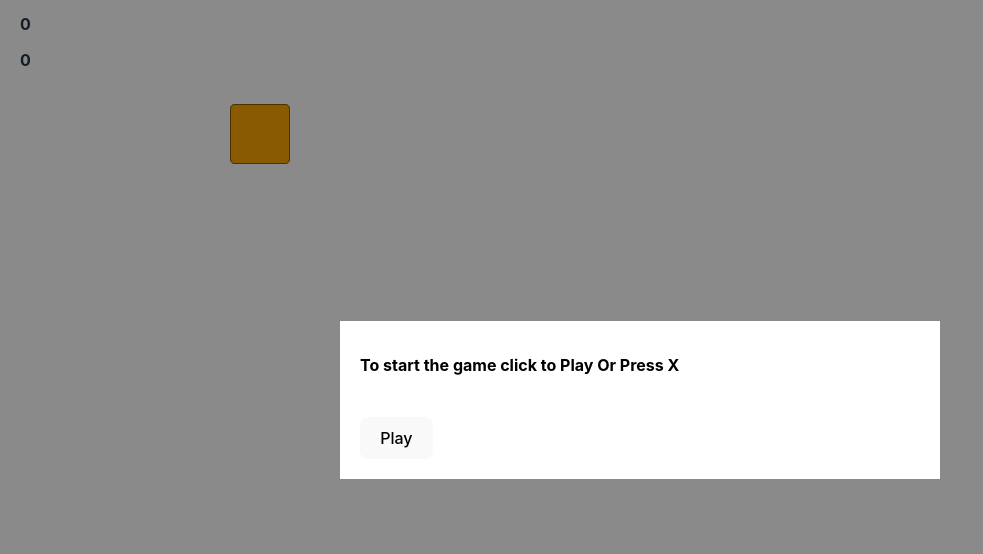
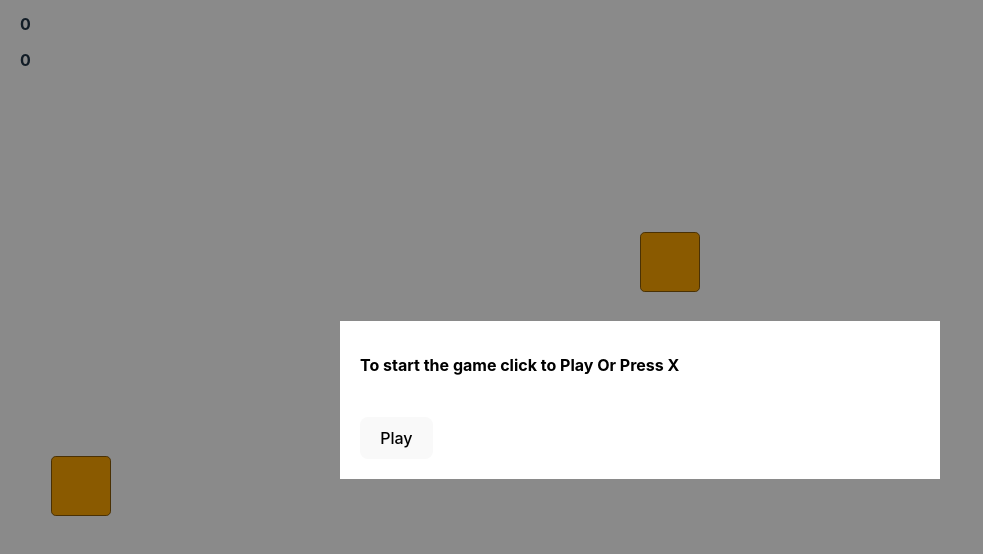
Before and after one commit to Muhammadrizo14/AimLabReact, a React (Vite) app: page /playgraund in a window 1280 px wide. Shown: the top 554 px of the page, without its empty margins (0-983 px from the left). Built offline with nearby package versions, Linux system fonts and the light colour scheme; no server answers.

Commit message:
add redux

```diff
--- a/package.json
+++ b/package.json
@@ -10,10 +10,12 @@
     "preview": "vite preview"
   },
   "dependencies": {
+    "@reduxjs/toolkit": "^2.1.0",
     "localforage": "^1.10.0",
     "match-sorter": "^6.3.2",
     "react": "^18.2.0",
     "react-dom": "^18.2.0",
+    "react-redux": "^9.1.0",
     "react-router-dom": "^6.21.2",
     "sort-by": "^1.2.0",
     "styled-components": "^6.1.8",
--- a/src/Components/Target/index.tsx
+++ b/src/Components/Target/index.tsx
@@ -1,8 +1,8 @@
 import styles from './style.module.scss'
-import { useState } from 'react';
+import {useState} from 'react';
 import KilledSound from '../../assets/saunds/killed.mp3'
 import useSound from 'use-sound';
-import styled, { keyframes } from 'styled-components';
+import styled, {keyframes} from 'styled-components';
 
 
 interface TargetProps {
@@ -13,20 +13,20 @@ interface TargetProps {
 
 const Target = styled("div")<TargetProps>((props) => ({
   // "@keyframes movement": {
-    //     "0%": {
-    //         left: props.left || "",
-    //         top: props.top || "0px",
-    //     },
-
-    //     "50%": {
-    //         left: `${parseFloat(props?.left) + 4}%` || "",
-    //         top: props.top || "0px",
-    //     },
-
-    //     "100%": {
-    //         left: props.left || "",
-    //         top: props.top || "0px",
-    //     },
+  //   "0%": {
+  //     left: props.left || "",
+  //     top: props.top || "0px",
+  //   },
+  //
+  //   "50%": {
+  //     left: `${parseFloat(props?.left) + 4}%` || "",
+  //     top: props.top || "0px",
+  //   },
+  //
+  //   "100%": {
+  //     left: props.left || "",
+  //     top: props.top || "0px",
+  //   },
   // },
   left: `${parseFloat(props?.left) + 4}%`,
   top: props.top,
@@ -42,8 +42,8 @@ const Target = styled("div")<TargetProps>((props) => ({
 
 
 function index(props: any) {
-    const { targetKilled } = props
-    const [position, setPosition] = useState<string[]>(['13%', '14%'])
+  const {targetKilled} = props
+  const [position, setPosition] = useState<string[]>([`${Math.floor(Math.random() * 90).toString()}%`, `${Math.floor(Math.random() * 90).toString()}%`])
   const [play] = useSound(KilledSound)
   const [movement, setMovement] = useState(true)
 
@@ -56,13 +56,11 @@ function index(props: any) {
   }
 
   return (
-        <div className={styles.targetWrapp}>
     <Target
       left={position[1]}
       top={`${parseFloat(position[0])}%`}
       onClick={() => changePosition()}
     />
-        </div>
   );
 }
 
--- a/src/Components/Target/style.module.scss
+++ b/src/Components/Target/style.module.scss
@@ -6,6 +6,7 @@
     left: 0;
     right: 0;
     bottom: 0;
+
 
     .target {
         width: 60px;
@@ -18,3 +19,10 @@
         top: 10%;
     }
 }
+
+
+@keyframes movement {
+  0% {
+    left:0;
+  }
+}
--- a/src/Components/Timer/index.tsx
+++ b/src/Components/Timer/index.tsx
@@ -1,5 +1,6 @@
 import { useEffect, useState } from 'react';
 import styles from './style.module.scss'
+import {useSelector} from "react-redux";
 
 
 interface IProps {
@@ -8,7 +9,7 @@ interface IProps {
 
 
 const index: React.FC<IProps> = ({ checkResults }) => {
-    const [timer, setTimer] = useState<number>(400000)
+    const [timer, setTimer] = useState<number>(useSelector((state) => state.settings.timeTraining))
 
 
 
--- a/src/Pages/PlayGraund/index.tsx
+++ b/src/Pages/PlayGraund/index.tsx
@@ -1,15 +1,17 @@
-import { useEffect, useState } from 'react'
+import {useEffect, useState} from 'react'
 import styles from './style.module.scss'
 import Target from '../../Components/Target'
 import Popup from '../../Components/Popup'
 import Timer from '../../Components/Timer'
-import { Link } from 'react-router-dom'
+import {Link} from 'react-router-dom'
+import {useDispatch, useSelector} from "react-redux";
 
 function index() {
   const [currentPatrons, setCurrentPatrons] = useState(0)
   const [targetKilled, setTargetKilled] = useState(0)
   const [start, setStart] = useState(true)
   const [result, setResult] = useState(false)
+
 
   const fire = () => {
     !start && setCurrentPatrons(prev => prev + 1)
@@ -21,8 +23,6 @@ function index() {
       if (e.code === 'KeyX') {
         setStart(false)
         setResult(false)
-                setCurrentPatrons(0)
-                setTargetKilled(0)
       }
     })
   }, [])
@@ -33,9 +33,12 @@ function index() {
     setStart(true)
   }
 
+
+
+
   return (
     <div className={styles.aimContainer} onClick={() => fire()}>
-            {!start && <Timer checkResults={CheckResults} />}
+      {!start && <Timer checkResults={CheckResults}/>}
       <h3>
         <svg version="1.0" xmlns="http://www.w3.org/2000/svg" viewBox="0 0 512.000000 512.000000">
           <g transform="translate(0.000000,512.000000) scale(0.100000,-0.100000)"
@@ -102,13 +105,19 @@ l-151 -633 0 -284 0 -284 -72 -148 -73 -149 -3 -815 c-4 -931 10 -1626 33
 
         <span>{targetKilled}</span>
       </h3>
-            <Target targetKilled={() => setTargetKilled(prev => prev + 1)} />
-            <Target targetKilled={() => setTargetKilled(prev => prev + 1)} />
+
+
+      {Array.apply(null, Array(useSelector((state) => state.settings.countTarget))).map((val, idx) => (
+        <div className={styles.targetWrap}>
+          <Target key={idx} targetKilled={() => setTargetKilled(prev => prev + 1)}/>
+        </div>
+      ))}
+
       {start && (
         <Popup>
           <h3>To start the game click to Play Or Press X</h3>
 
-                    <button onClick={() => setStart(false)} style={{ marginTop: `40px` }}>Play</button>
+          <button onClick={() => setStart(false)} style={{marginTop: `40px`}}>Play</button>
         </Popup>
       )}
 
@@ -125,17 +134,17 @@ l-151 -633 0 -284 0 -284 -72 -148 -73 -149 -3 -815 c-4 -931 10 -1626 33
                 setCurrentPatrons(0),
                 setTargetKilled(0)
             )}
-                        style={{ marginTop: `40px`, marginBottom: '10px' }}
+            style={{marginTop: `40px`, marginBottom: '10px'}}
           >
             Click to play again or press X!
           </button>
-                    <br />
+          <br/>
           <Link to='/'>Home</Link>
         </Popup>
       )
       }
 
-        </div >
+    </div>
   )
 }
 
--- a/src/Pages/PlayGraund/style.module.scss
+++ b/src/Pages/PlayGraund/style.module.scss
@@ -21,4 +21,14 @@
             fill: #fff;
         }
     }
+
+  .targetWrap {
+    position: absolute;
+    width: 100%;
+    height: 100%;
+    top: 0;
+    left: 0;
+    right: 0;
+    bottom: 0;
+  }
 }
--- a/src/Pages/Settings/index.tsx
+++ b/src/Pages/Settings/index.tsx
@@ -1,20 +1,34 @@
 import styles from './style.module.scss'
 import Navbar from '../../Components/Navbar'
-import { useState } from 'react';
+import {useState} from 'react';
+import {useDispatch, useSelector} from "react-redux";
+import {trainingTime, countTarget, movementTarget} from "../../store/settingSlice.ts";
 
 function index() {
-    const [movement, setMovement] = useState<boolean>(false)
+  const [movement, setMovement] = useState<boolean>(useSelector((state) => state.settings.movement))
+  const [timeTraining, setTimeTraining] = useState<number>(useSelector((state) => state.settings.timeTraining))
+  const [countTargets, setCountTarget] = useState<number>(useSelector((state) => state.settings.countTarget))
+  const dispatch = useDispatch();
+
+  const apply = ()=> {
+    dispatch(trainingTime(timeTraining))
+    dispatch(movementTarget(movement))
+    dispatch(countTarget(countTargets))
+  }
+
+
+
 
   return (
     <div className={styles.settings}>
-            <Navbar />
+      <Navbar/>
       <div className={styles.timeTrainingWrap}>
         <label htmlFor="timeTraining">Time to training</label>
-                <input type="number" min={1} id={styles.timeTraining} placeholder='seconds' />
+        <input type="number" min={1} id={styles.timeTraining} value={timeTraining} onChange={(e:any)=> setTimeTraining(e.target.value)} placeholder='seconds'/>
       </div>
       <div className={styles.targetsNumber}>
         <label htmlFor="how many target would tou want?">Targets Count</label>
-                <input type="number" min={1} id='targetcount' placeholder='how many target would you want?' />
+        <input type="number" min={1} id='targetcount' placeholder='how many target would you want?' value={countTargets} onChange={(e:any)=> setCountTarget(e.target.value)}/>
       </div>
       <div className={styles.targetMovement}>
         <label>Would you like to target should move?</label>
@@ -22,6 +36,7 @@ function index() {
           <div className={styles.btnSwitch}></div>
         </div>
       </div>
+      <button onClick={()=> apply()}>apply</button>
     </div>
   );
 }
--- a/src/Pages/Settings/style.module.scss
+++ b/src/Pages/Settings/style.module.scss
@@ -33,16 +33,17 @@
 
     .btn {
       margin: 10px;
-            height: 50px;
-            width: 96px;
+      height: 30px;
+      width: 64px;
       border: 1px solid #aaa;
       border-radius: 999px;
       background: #ccc;
       cursor: pointer;
 
       .btnSwitch {
-                height: 51px;
-                width: 51px;
+        height: 31px;
+        width: 34px;
+
         border: 1px solid #ccc;
         border-radius: 999px;
         background: #fff;
--- /dev/null
+++ b/src/store/index.ts
@@ -0,0 +1,10 @@
+import { configureStore } from '@reduxjs/toolkit';
+import counterReducer from './counterSlice.js';
+import settingSlice from "./settingSlice.ts";
+
+export default configureStore({
+  reducer: {
+    // Свойство counter будет внутри объекта общего состояния: state.counter
+    settings: settingSlice,
+  },
+});
--- /dev/null
+++ b/src/store/settingSlice.ts
@@ -0,0 +1,37 @@
+import { createSlice } from '@reduxjs/toolkit';
+
+// Начальное значение
+const initialState = {
+  timeTraining: !localStorage.getItem('timeTraining') ? 6 : Number(localStorage.getItem('timeTraining')), //seconds
+  countTarget: !localStorage.getItem('countTarget') ? 2 : Number(localStorage.getItem('countTarget')),
+  movement: !localStorage.getItem('movement') ? false : localStorage.getItem('movement')
+};
+
+const settingSlice = createSlice({
+  name: 'settingSlice',
+  initialState,
+  // Редьюсеры в слайсах меняют состояние и ничего не возвращают
+  reducers: {
+    trainingTime: (state, action) => {
+      localStorage.setItem('timeTraining', action.payload)
+      state.timeTraining = Number(action.payload);
+    },
+    countTarget: (state, action) => {
+      localStorage.setItem('countTarget', action.payload)
+      state.countTarget = Number(action.payload);
+
+    },
+    // Пример с данными
+    movementTarget: (state) => {
+      localStorage.setItem('movement', (!state.movement).toString())
+      state.movement = !state.movement
+    },
+  },
+});
+
+// Слайс генерирует действия, которые экспортируются отдельно
+// Действия генерируются автоматически из имен ключей редьюсеров
+export const { trainingTime, countTarget, movementTarget } = settingSlice.actions;
+
+// По умолчанию экспортируется редьюсер, сгенерированный слайсом
+export default settingSlice.reducer;
```
Also changed, not shown: src/main.tsx (+5 -3 lines), 1 other file (tests, documents, lock files or other folders). Lines whose indentation alone changed are shown as unchanged.
